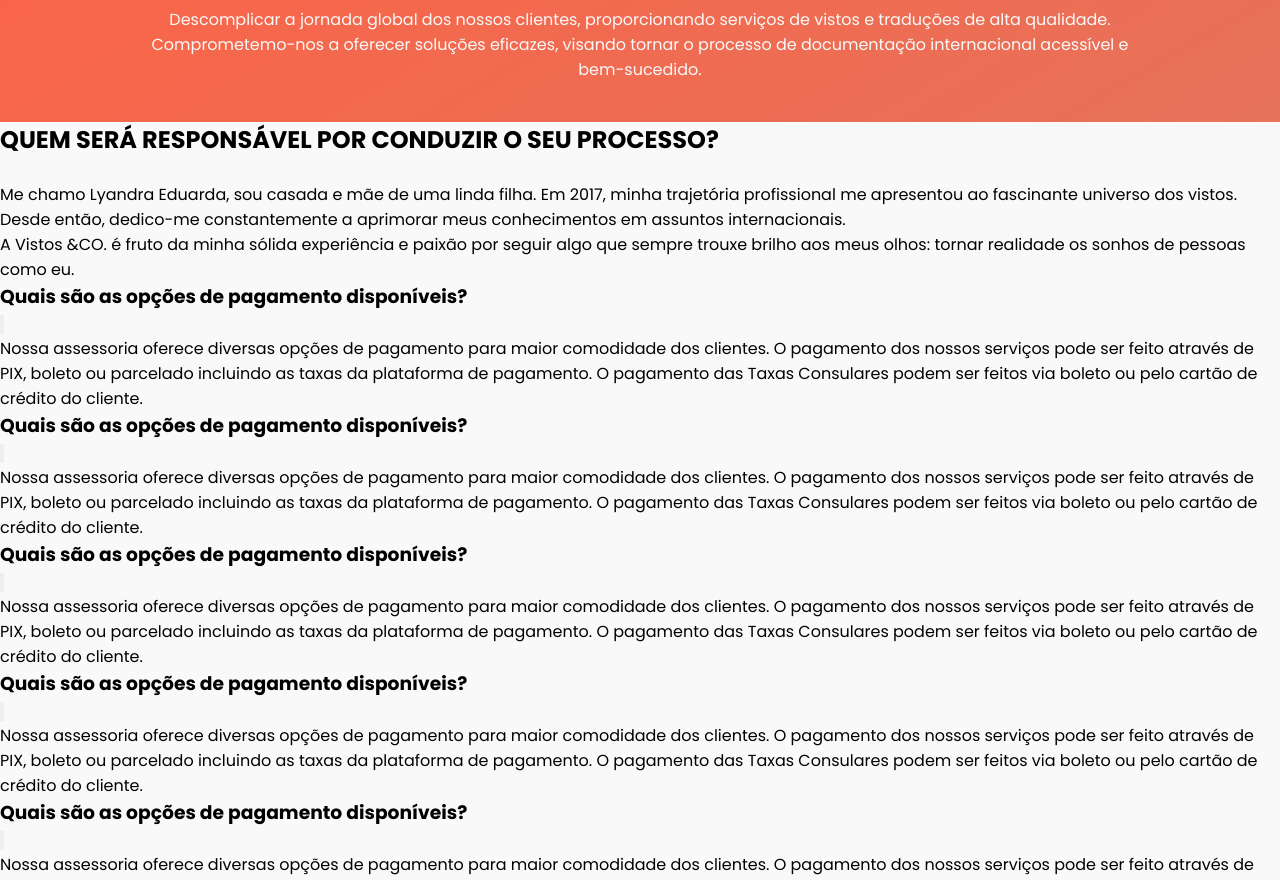
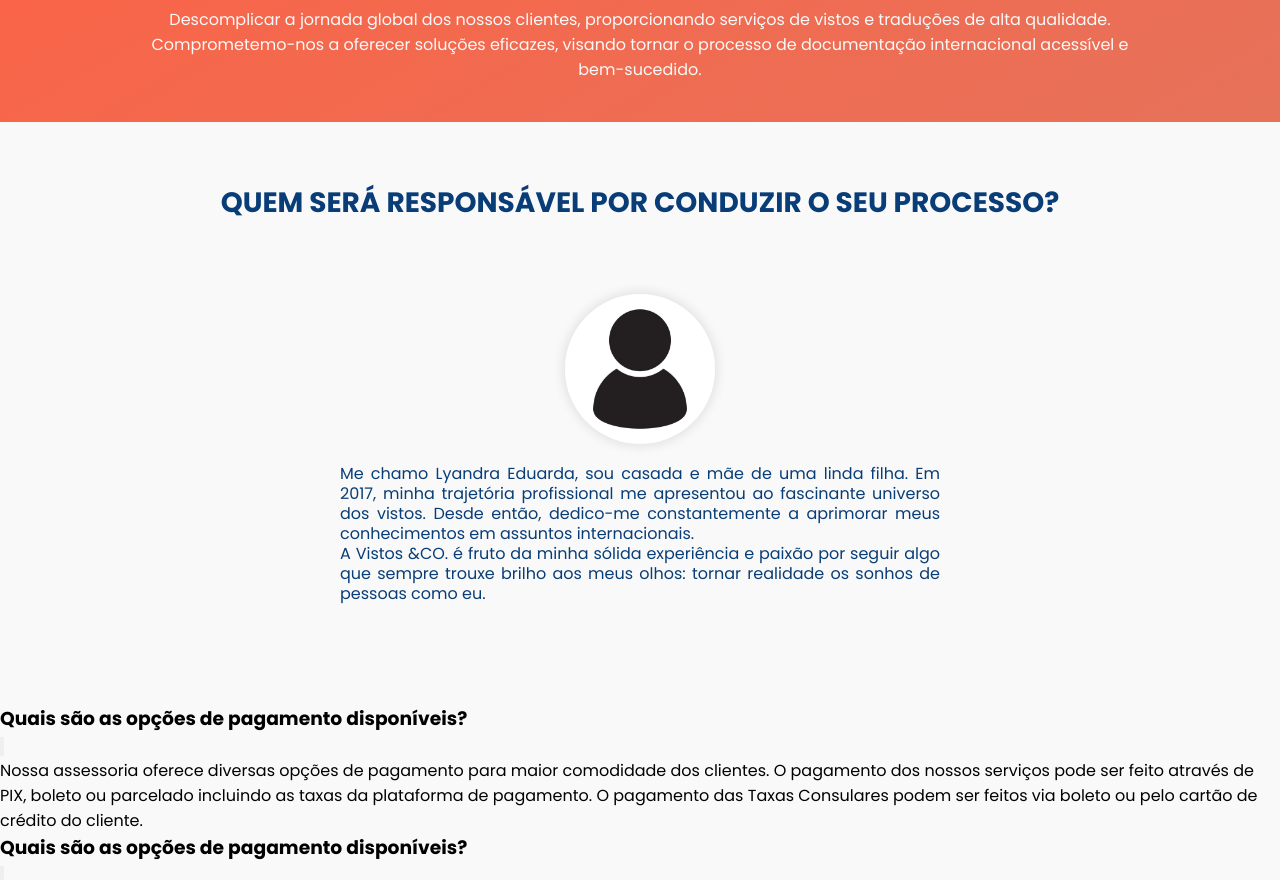
Before and after one commit to brunodeev/vistos-e-co-landing, an Angular app: page / in a window 1280 px wide. Shown: the part 2580-3460 px from the top of the page. Built offline with nearby package versions, Linux system fonts and the light colour scheme.

Commit message:
feat: section responsavel

```diff
--- a/src/app/components/home/home.component.html
+++ b/src/app/components/home/home.component.html
@@ -77,7 +77,7 @@
     <section class="responsavel">
         <h1>QUEM SERÁ RESPONSÁVEL POR CONDUZIR O SEU PROCESSO?</h1>
         <div class="responsavel-body">
-            <img src="">
+            <img src="./assets/profile.jpg">
             <p>Me chamo Lyandra Eduarda, sou casada e mãe de uma linda filha. Em 2017, minha trajetória profissional me apresentou ao fascinante universo dos vistos. Desde então, dedico-me constantemente a aprimorar meus conhecimentos em assuntos internacionais.</p>
             <p>A Vistos &CO. é fruto da minha sólida experiência e paixão por seguir algo que sempre trouxe brilho aos meus olhos: tornar realidade os sonhos de pessoas como eu.</p>
         </div>
--- a/src/app/components/home/home.component.scss
+++ b/src/app/components/home/home.component.scss
@@ -334,6 +334,41 @@ main {
     .missao-text {
         text-align: center;
         max-width: 1000px;
+    }
+}
+
+.responsavel {
+    display: flex;
+    flex-direction: column;
+    justify-content: center;
+    align-items: center;
+    width: 100%;
+    padding: 60px 0px;
+
+    h1 {
+        color: #083d77;
+        font-size: 28px;
+    }
+
+    .responsavel-body {
+        display: flex;
+        flex-direction: column;
+        align-items: center;
+        margin: 50px 0px 40px 0px;
+
+        img {
+            width: 150px;
+            border-radius: 100%;
+            box-shadow: 0px 0px 12px 2px rgba(0,0,0,0.1);
+            margin: 20px 0px;
+        }
+
+        p {
+            color: #083d77;
+            line-height: 20px;
+            width: 600px;
+            text-align: justify;
+        }
     }
 }
 
```
Also changed, not shown: src/assets/profile.jpg (added).
